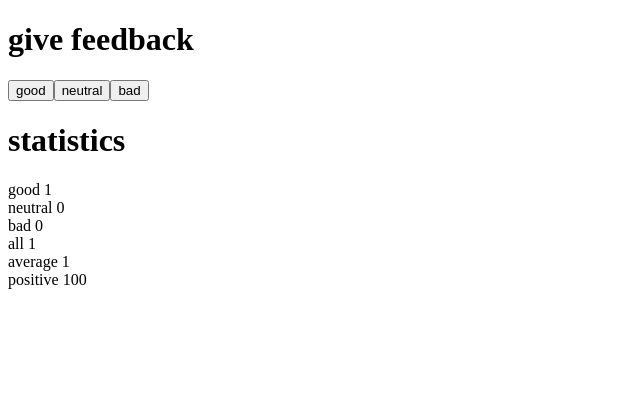
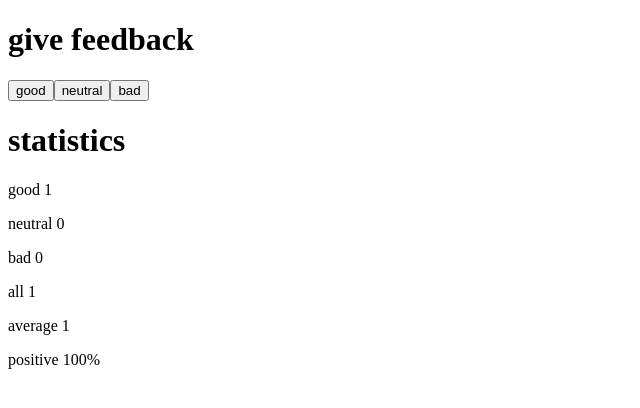
Before and after one commit to nnicolivera/Full-Stack-Open, a React (Create React App) app in the folder part1/unicafe/: page / in a window 1280 px wide. Both pictures are taken after a click on the button "good". Shown: the top 408 px of the page, without its empty margins (0-640 px from the left). Built offline with nearby package versions, Linux system fonts and the light colour scheme.

Commit message:
unicafe step5 complete

```diff
--- a/part1/unicafe/src/App.js
+++ b/part1/unicafe/src/App.js
@@ -1,8 +1,4 @@
 import { useState } from 'react'
-
-const Statistics = ({ category, value }) => (
-  <div>{category} {value}</div>
-)
 
 const Button = ({ handleClick, text }) => (
   <button onClick={handleClick}>
@@ -10,8 +6,38 @@ const Button = ({ handleClick, text }) => (
   </button>
 )
 
+const StatisticLine = ({ category, value }) => (
+  <p>{category} {value}</p>
+)
+
+const Statistics = (props) => {
+  const { good, bad, neutral } = props
+
+  const all = () => {
+    return good + neutral + bad
+  }
+
+  const average = () => {
+    return (good - bad) / all()
+  }
+
+  const positive = () => {
+    return <>{Math.trunc((good / all()) * 100)}%</>
+  }
+
+  return (
+    <>
+      <StatisticLine category="good" value={good} />
+      <StatisticLine category="neutral" value={neutral} />
+      <StatisticLine category="bad" value={bad} />
+      <StatisticLine category="all" value={all()} />
+      <StatisticLine category="average" value={average()} />
+      <StatisticLine category="positive" value={positive()} />
+    </>
+  )
+}
+
 const App = () => {
-  // save clicks of each button to its own state
   const [good, setGood] = useState(0)
   const [neutral, setNeutral] = useState(0)
   const [bad, setBad] = useState(0)
@@ -27,18 +53,6 @@ const App = () => {
     return handler
   }
 
-  const all = () => {
-    return good + neutral + bad
-  }
-
-  const average = () => {
-    return (good - bad) / all()
-  }
-
-  const positive = () => {
-    return Math.trunc((good / all()) * 100)
-  }
-
   return (
     <>
       <h1>give feedback</h1>
@@ -49,14 +63,7 @@ const App = () => {
       {good == 0 && bad == 0 && neutral == 0 ?
         <p>No feedback given</p>
         :
-        <>
-          <Statistics category="good" value={good} />
-          <Statistics category="neutral" value={neutral} />
-          <Statistics category="bad" value={bad} />
-          <Statistics category="all" value={all()} />
-          <Statistics category="average" value={average()} />
-          <Statistics category="positive" value={positive()} />
-        </>
+        <Statistics good={good} bad={bad} neutral={neutral}></Statistics>
       }
     </>
   )
```
